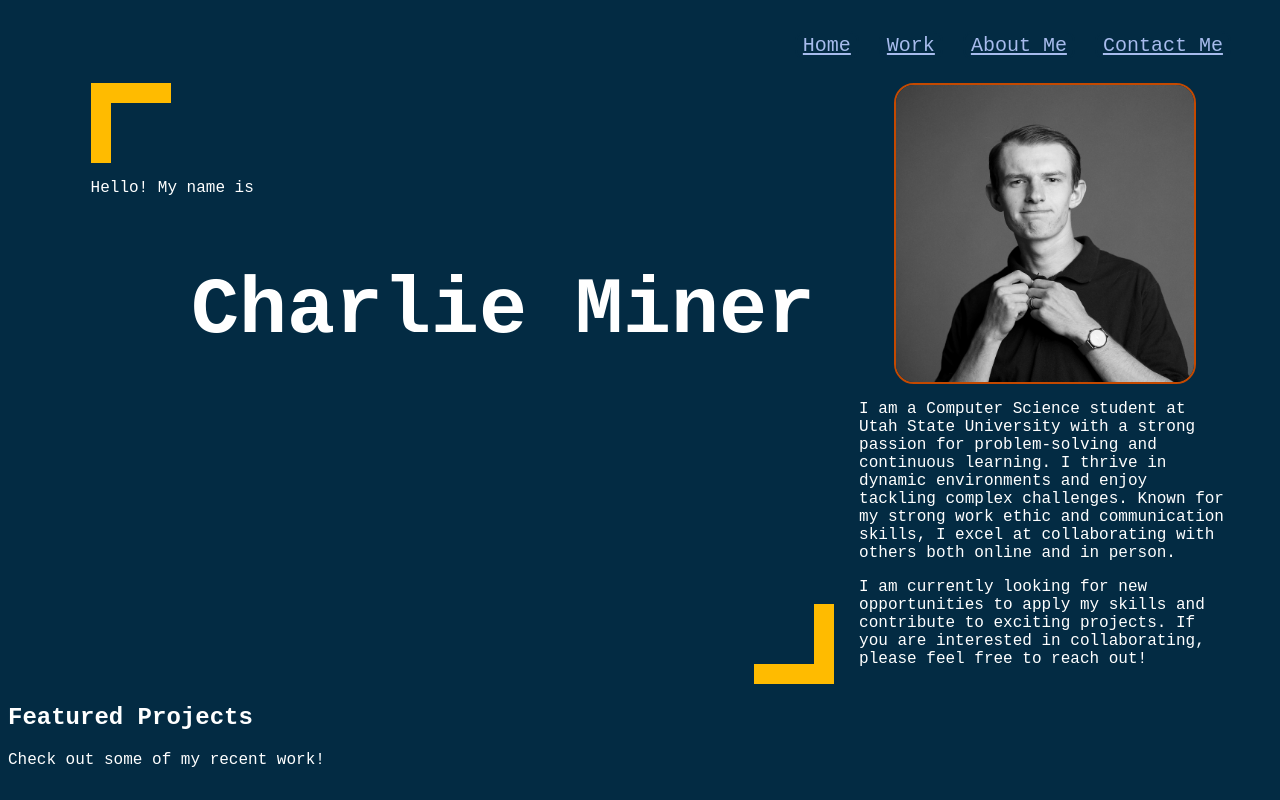
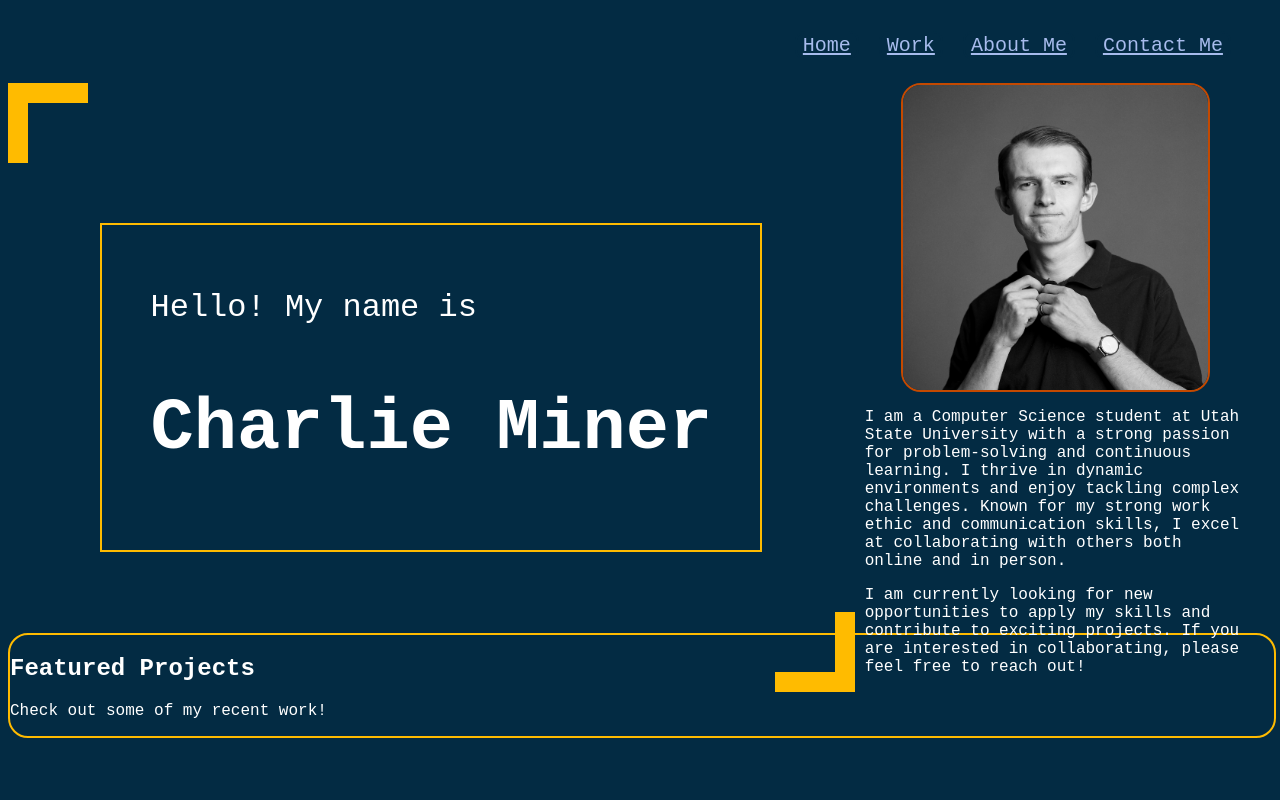
Before and after one commit to Churro1/portfolio, a React (Vite) app: page / in a window 1280 px wide. Built offline with nearby package versions, Linux system fonts and the light colour scheme.

Commit message:
some styling

```diff
--- a/src/components/Landing.jsx
+++ b/src/components/Landing.jsx
@@ -10,20 +10,22 @@ function Landing() {
       <div className='container'>
 
         <div className="left-section">
+
+          <div className="introduction">
             <div className='top-left-corner'>
               <div className='vertical'></div>
               <div className='horizontal'></div>
             </div>
 
-          <div className="introduction">
             <p className='hello'>Hello! My name is</p>
             <h1 className='name'>Charlie Miner</h1>
-          </div>
 
             <div className='bottom-right-corner'>
               <div className='vertical'></div>
               <div className='horizontal'></div>
             </div>
+          </div>
+
         </div>
 
         <div className="right-section">
--- a/src/styles/landing.css
+++ b/src/styles/landing.css
@@ -1,36 +1,95 @@
 .container {
     display: grid;
     grid-template-columns: 2fr 1fr;
-    gap: 2%;
+    gap: 10px;
+    height: 50vh;
+    width: 100vw;
   }
 
   .left-section {
     grid-column: 1;
-
     position: relative;
-    margin-left: 10%;
+    padding: 0 5%;
+    display: flex;
+    align-items: center;
+    justify-content: center;
+    overflow: hidden;
   }
 
-.introduction {
-    display: grid;
-    grid-template-rows: 1fr 2fr;
-    position: relative;
-
-
+  /* Decorative Corners */
+  .top-left-corner,
+  .bottom-right-corner {
+    position: absolute;
+    width: 80px;
+    height: 80px;
+    z-index: 0;
   }
 
-.hello {
-    grid-row: 1;
-    position: absolute;
+  .top-left-corner {
     top: 0;
     left: 0;
   }
 
+  .bottom-right-corner {
+    bottom: 0;
+    right: 0;
+  }
+
+  .top-left-corner > .vertical,
+  .bottom-right-corner > .vertical {
+    position: absolute;
+    width: 25%;
+    height: 100%;
+    background-color: var(--selective_yellow);
+  }
+
+  .top-left-corner > .vertical {
+    top: 0;
+    left: 0;
+  }
+
+  .bottom-right-corner > .vertical {
+    top: 0;
+    left: 60px;
+  }
+
+  .top-left-corner > .horizontal,
+  .bottom-right-corner > .horizontal {
+    position: absolute;
+    height: 25%;
+    width: 100%;
+    background-color: var(--selective_yellow);
+  }
+
+  .top-left-corner > .horizontal {
+    top: 0;
+    left: 0;
+  }
+
+  .bottom-right-corner > .horizontal {
+    top: 60px;
+    left: 0;
+  }
+
+  /* Centered Intro Box */
+  .introduction {
+    border: 2px solid var(--selective_yellow);
+    padding: 2rem 3rem;
+    display: flex;
+    flex-direction: column;
+    max-width: 90%;
+    z-index: 1;
+  }
+
+  .hello {
+    font-size: 2rem;
+    margin-bottom: 1rem;
+  }
+
   .name {
-    grid-row: 2;
-    font-size: 5rem;
-    margin-top: 20px;
-    margin-left: 13.5%;
+    font-size: 4.5rem;
+    font-weight: bold;
+    line-height: 1.1;
   }
 
 .right-section {
@@ -49,58 +108,10 @@
     border: 2px solid var(--mahogany);
 }
 
-
-
-.top-left-corner {
-    position: relative;
-    top: 0;
-    left: 0;
-    width: 80px;
-    height: 80px;
+.featured {
+    margin-top: 150px;
+    width: 100%;
+    height: auto;
+    border-radius: 20px;
+    border: 2px solid var(--selective_yellow);
 }
-
-.top-left-corner > .vertical {
-    position: absolute;
-    top: 0;
-    left: 0;
-    width: 25%;
-    height: 100%;
-    background-color: var(--selective_yellow);
-}
-
-.top-left-corner > .horizontal {
-    position: absolute;
-    top: 0;
-    left: 0;
-    width: 100%;
-    height: 25%;
-    background-color: var(--selective_yellow);
-}
-
-
-
-.bottom-right-corner {
-    position: absolute;
-    width: 80px;
-    height: 80px;
-    bottom: 0;
-    right: 0;
-}
-
-.bottom-right-corner > .vertical {
-    position: absolute;
-    top: 0;
-    left: 60px;
-    width: 25%;
-    height: 100%;
-    background-color: var(--selective_yellow);
-}
-
-.bottom-right-corner > .horizontal {
-    position: absolute;
-    top: 60px;
-    left: 0;
-    width: 100%;
-    height: 25%;
-    background-color: var(--selective_yellow);
-}
```
Lines whose indentation alone changed are shown as unchanged.
